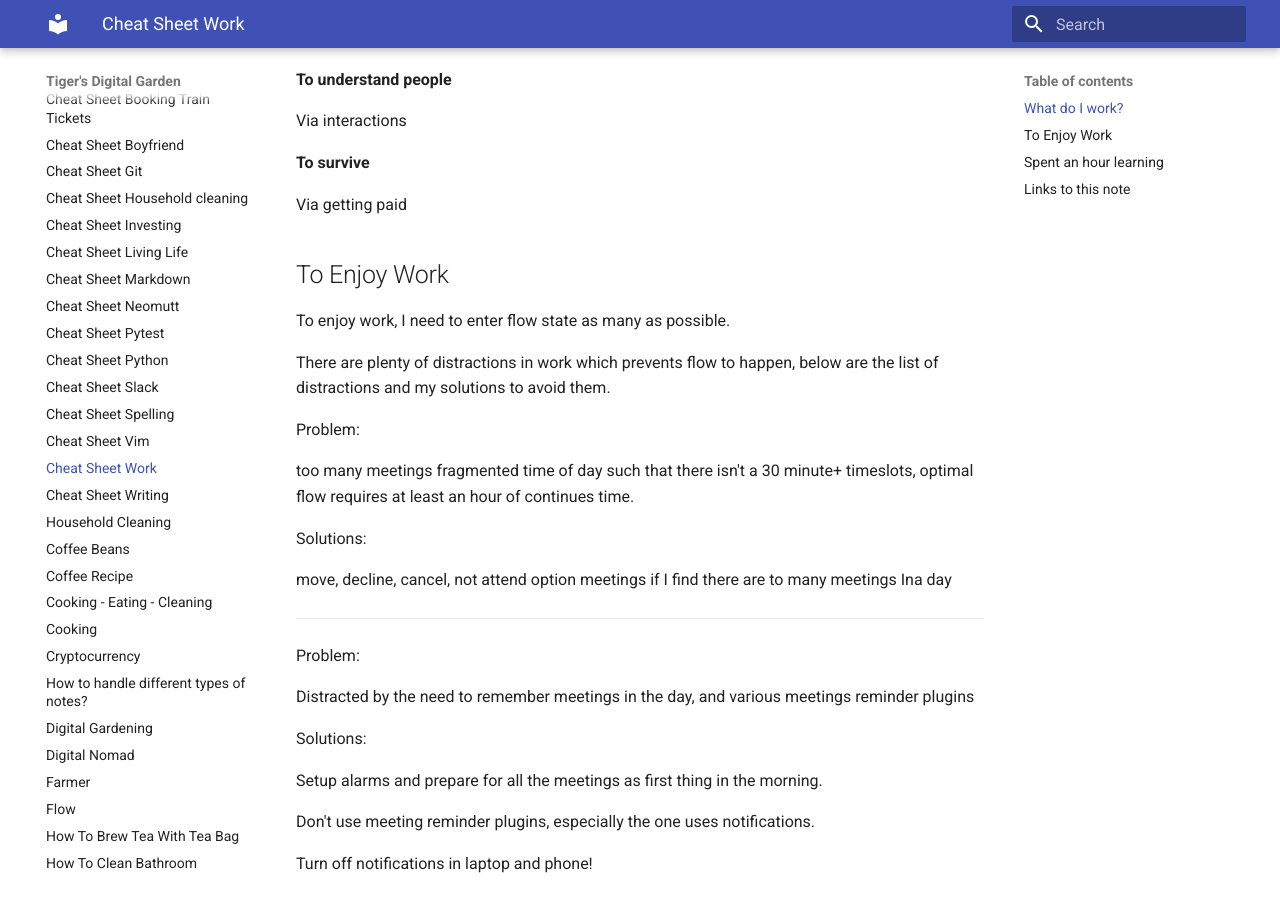
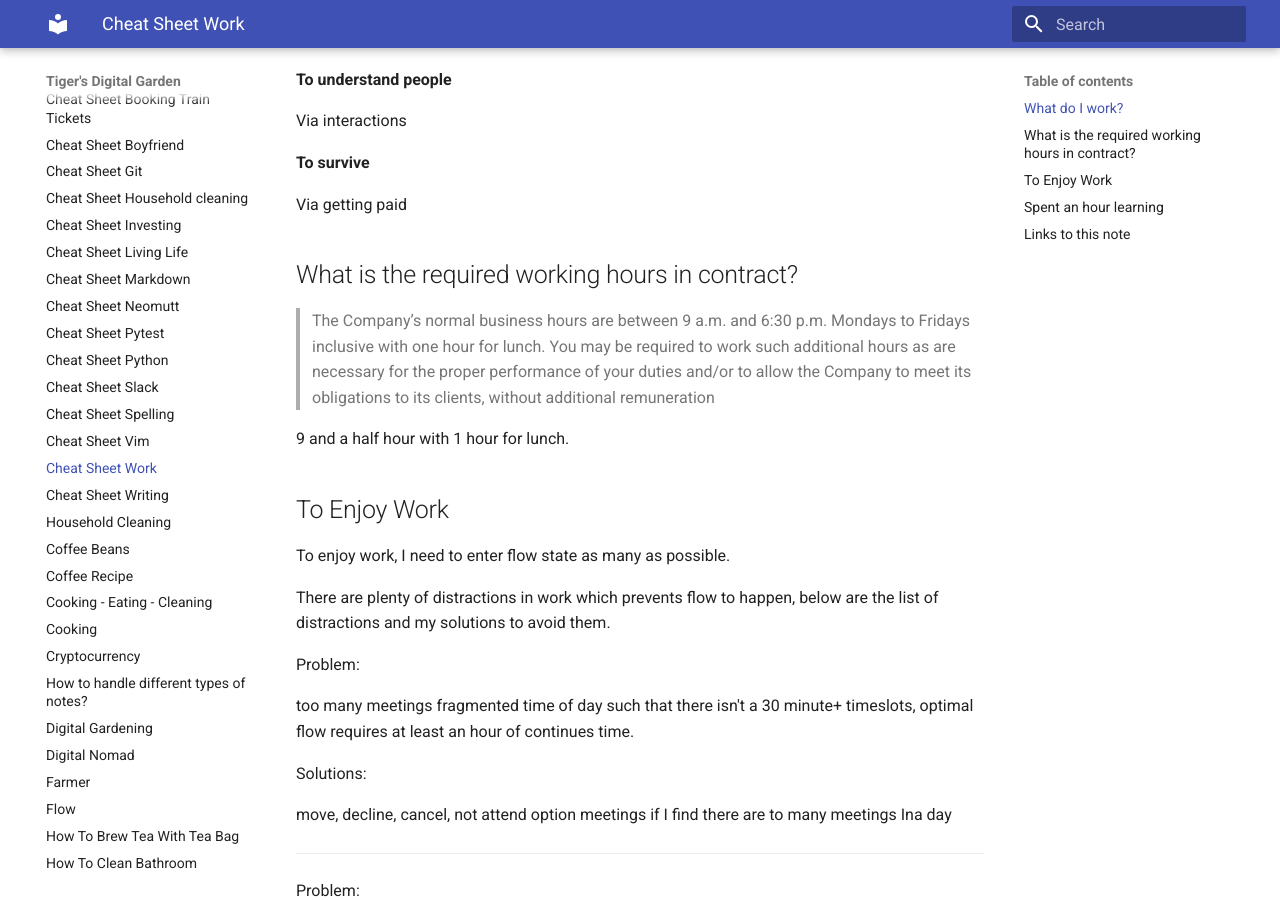
Before and after one commit to ynotstartups/notes, an MkDocs documentation site: the page built from notes/cheat-sheet-work.md, in a window 1280 px wide and 900 px high, scrolled down 655 px. Built offline with MkDocs 1.6.1 and Material for MkDocs 9.7.7, drawn with Linux system fonts in a browser that asks for light colours.

Commit message:
add working hours

```diff
--- a/notes/cheat-sheet-work.md
+++ b/notes/cheat-sheet-work.md
@@ -33,6 +33,16 @@ Via interactions
 **To survive**
 
 Via getting paid
+
+
+## What is the required working hours in contract?
+
+> The Company’s normal business hours are between 9 a.m. and 6:30 p.m. Mondays to Fridays inclusive with one
+> hour for lunch. You may be required to work such additional hours as are necessary for the proper performance
+> of your duties and/or to allow the Company to meet its obligations to its clients, without additional remuneration
+
+9 and a half hour with 1 hour for lunch.
+
 
 ## To Enjoy Work
 
```
